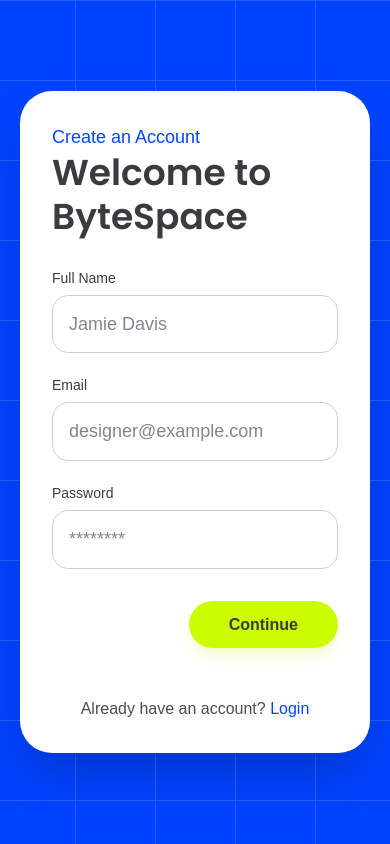
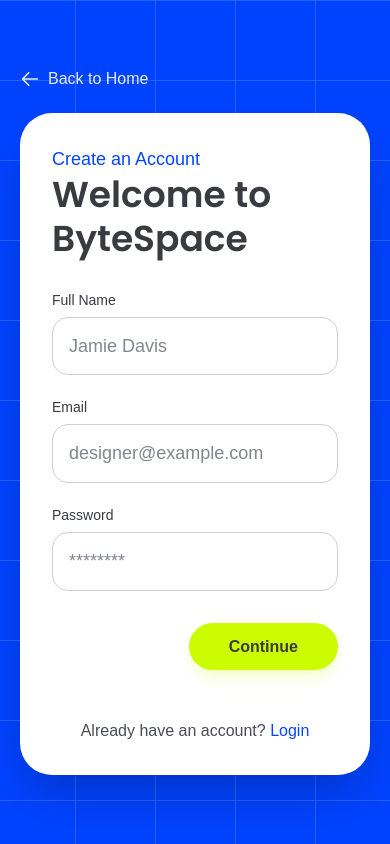
Before and after one commit to mijanConnect/byte-space-new, a Next.js app: page /register in a window 390 px wide. Built offline with nearby package versions, Linux system fonts and the light colour scheme; a web font is replaced by a local one.

Commit message:
feat: footer responsive fix and added Back to Home option from register on mobile device

```diff
--- a/components/layout/AuthContainer.tsx
+++ b/components/layout/AuthContainer.tsx
@@ -26,7 +26,17 @@
       />
 
       {/* Mobile: simple centered card */}
-      <div className="flex lg:hidden relative z-10 w-full flex-grow items-center justify-center px-5 py-8">
+      <div className="flex lg:hidden flex-col relative z-10 w-full flex-grow items-center justify-center px-5 py-8 gap-6">
+        {/* Back to Home Button (Mobile) */}
+        <div className="w-full max-w-[500px] flex justify-start">
+          <Link href="/" className="flex items-center gap-2 text-white/90 hover:text-white transition-colors">
+            <svg xmlns="http://www.w3.org/2000/svg" fill="none" viewBox="0 0 24 24" strokeWidth={2} stroke="currentColor" className="w-5 h-5">
+              <path strokeLinecap="round" strokeLinejoin="round" d="M10.5 19.5L3 12m0 0l7.5-7.5M3 12h18" />
+            </svg>
+            <span className="label-m">Back to Home</span>
+          </Link>
+        </div>
+
         <div className="bg-white rounded-[32px] w-full max-w-[500px] p-8 md:p-12 shadow-2xl">
           {children}
         </div>
--- a/components/layout/Footer.tsx
+++ b/components/layout/Footer.tsx
@@ -4,17 +4,17 @@
 
 export function Footer() {
   return (
-    <footer className="bg-background border-t border-neutral-200 mt-auto pt-16 pb-8">
+    <footer className="bg-background border-t border-neutral-200 mt-auto pt-10 lg:pt-16 pb-8">
       <div className="page-layout">
         {/* Top Section */}
-        <div className="col-span-12 lg:col-span-5 flex flex-col gap-6">
+        <div className="col-span-12 lg:col-span-5 flex flex-col gap-4 lg:gap-6">
           <Link href="/" className="flex items-center gap-2">
             <LogoIconBlack className="w-[171px] h-[37px]" />
           </Link>
           <p className="body-xs lg:body-s text-neutral-600 mt-2">
             Stay Up to date with our latest features and releases by joining our newsletter.
           </p>
-          <div className="mt-4">
+          <div className="mt-2 lg:mt-4">
             <SearchBar
               placeholder="Enter your email"
               buttonText="Search"
@@ -27,7 +27,7 @@
         </div>
 
         {/* Links Section */}
-        <div className="col-span-12 lg:col-span-6 lg:col-start-7 grid grid-cols-2 md:grid-cols-3 gap-8 mt-12 lg:mt-0">
+        <div className="col-span-12 lg:col-span-6 lg:col-start-7 grid grid-cols-2 md:grid-cols-3 gap-8 mt-10 lg:mt-0">
           {/* Column 1 */}
           <div className="flex flex-col gap-4">
             <Link href="#" className="body-s text-neutral-600 hover:text-primary-500 transition-colors">Featured Courses</Link>
@@ -55,11 +55,11 @@
         </div>
 
         {/* Bottom Section */}
-        <div className="col-span-12 mt-16 pt-8 border-t border-neutral-300 flex flex-col md:flex-row justify-between items-center gap-4">
-          <p className="body-s text-neutral-600">
+        <div className="col-span-12 mt-10 lg:mt-16 pt-8 border-t border-neutral-300 flex flex-col md:flex-row justify-between items-center gap-6 md:gap-4">
+          <p className="body-s text-neutral-600 text-center md:text-left">
             @ 2023 ByteSpace. All rights reserved.
           </p>
-          <div className="flex items-center gap-6">
+          <div className="flex flex-wrap items-center justify-center gap-4 md:gap-6">
             <Link href="#" className="body-s text-neutral-600 hover:text-primary-500 transition-colors">Privacy Policy</Link>
             <Link href="#" className="body-s text-neutral-600 hover:text-primary-500 transition-colors">Terms of Service</Link>
             <Link href="#" className="body-s text-neutral-600 hover:text-primary-500 transition-colors">Cookies Settings</Link>
```
